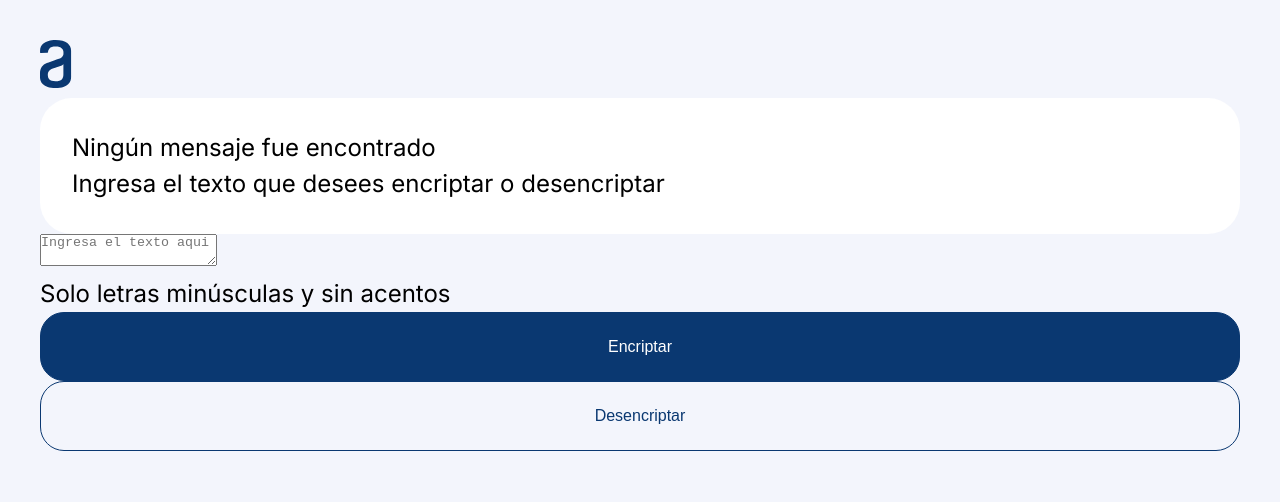
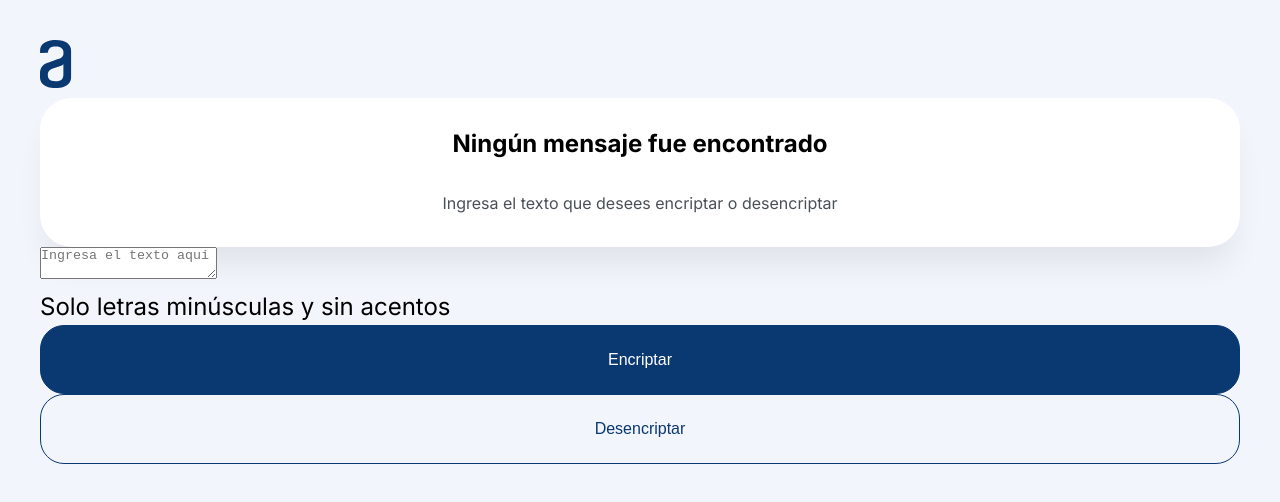
Before and after one commit to claumcarh/challenge-encriptador-de-texto, a React (Vite) app: page / in a window 1280 px wide. Shown: the top 502 px of the page. Built offline with nearby package versions, Linux system fonts and the light colour scheme.

Commit message:
se crean nuevos estilos

```diff
--- a/src/assets/styles/components/textVisualizer.scss
+++ b/src/assets/styles/components/textVisualizer.scss
@@ -1,11 +1,42 @@
 .textVisualizer {
+  display: flex;
+  flex-direction: column;
+  gap: 32px;
+  align-items: center;
+  justify-content: space-between;
   border-radius: 32px;
   background: #FFFFFF;
   padding: 32px;
+  box-shadow: 0 24px 32px -8px rgba(0, 0, 0, 0.08);
+
+  @media screen and (min-width: 1440px) {
+    min-height: 944px;
+  }
 }
 
 .textVisualizer__logo {
   display: none;
+
+  @media screen and (min-width: 1440px) {
+    display: block;
+    width: 336px;
+    height: 304px;
+  }
+}
+
+.textVisualizer__text1 {
+  font-weight: 700;
+  font-size: 24px;
+  line-height: 28.8px;
+  text-align: center;
+}
+
+.textVisualizer__text2 {
+  font-weight: 400;
+  font-size: 16px;
+  line-height: 24px;
+  text-align: center;
+  color: rgba(73, 80, 87, 1);
 }
 
 .botonCopiarTexto {
```
